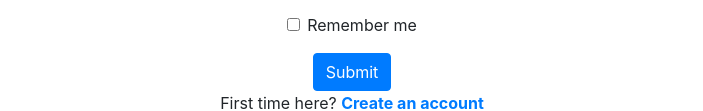
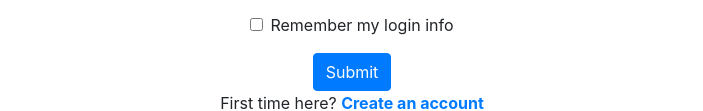
Before and after one commit to NadegeMpore/Login-SignIn, a plain HTML site: page index.html in a window 1280 px wide. Shown: the part 224-335 px from the top of the page, without its empty margins (288-991 px from the left). Drawn offline with nearby package versions, Linux system fonts and the light colour scheme.

Commit message:
Update index.html

```diff
--- a/index.html
+++ b/index.html
@@ -26,7 +26,7 @@
             </div>
             <div class="form-group form-check">
                 <input type="checkbox" class="form-check-input" id="exampleCheck1">
-                <label class="form-check-label" for="exampleCheck1">Remember me</label>
+                <label class="form-check-label" for="exampleCheck1">Remember my login info </label>
             </div>
             <button type="submit" class="btn btn-primary">Submit</button>
         </form>
```
